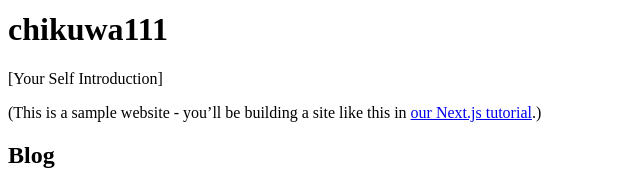
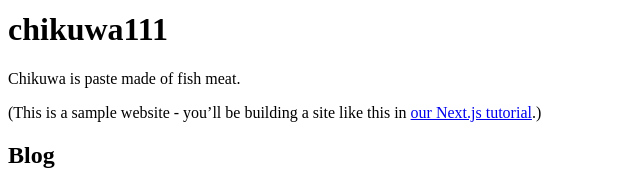
Before and after one commit to chikuwa111/nextjs-blog, a Next.js app: page / in a window 1280 px wide. Shown: the part 145-315 px from the top of the page, without its empty margins (0-640 px from the left). Built offline with nearby package versions, Linux system fonts and the light colour scheme.

Commit message:
Refactor: Move SITE_TITLE and edit introduction

```diff
--- a/components/layout.tsx
+++ b/components/layout.tsx
@@ -2,6 +2,7 @@ import cn from 'classnames';
 import Head from 'next/head';
 import Link from 'next/link';
 
+import { SITE_TITLE } from '@/constants/setting';
 import {
   borderCircle,
   heading2Xl,
@@ -10,7 +11,6 @@ import {
 } from '@/constants/style';
 
 const NAME = 'chikuwa111';
-export const SITE_TITLE = 'Next.js Sample Website';
 
 type Props = {
   home?: boolean;
--- /dev/null
+++ b/constants/setting.ts
@@ -0,0 +1 @@
+export const SITE_TITLE = 'Chikuwa111 Next.js Blog';
--- a/pages/index.tsx
+++ b/pages/index.tsx
@@ -4,7 +4,8 @@ import Head from 'next/head';
 import Link from 'next/link';
 
 import { Date } from '@/components/Date';
-import { Layout, SITE_TITLE } from '@/components/Layout';
+import { Layout } from '@/components/Layout';
+import { SITE_TITLE } from '@/constants/setting';
 import {
   headingMd,
   padding1px,
@@ -30,7 +31,7 @@ export default function Home({ allPostsData }: Props) {
         <title>{SITE_TITLE}</title>
       </Head>
       <section className={cn(headingMd)}>
-        <p>[Your Self Introduction]</p>
+        <p>Chikuwa is paste made of fish meat.</p>
         <p>
           (This is a sample website - you’ll be building a site like this in{' '}
           <a href="https://nextjs.org/learn">our Next.js tutorial</a>.)
```
